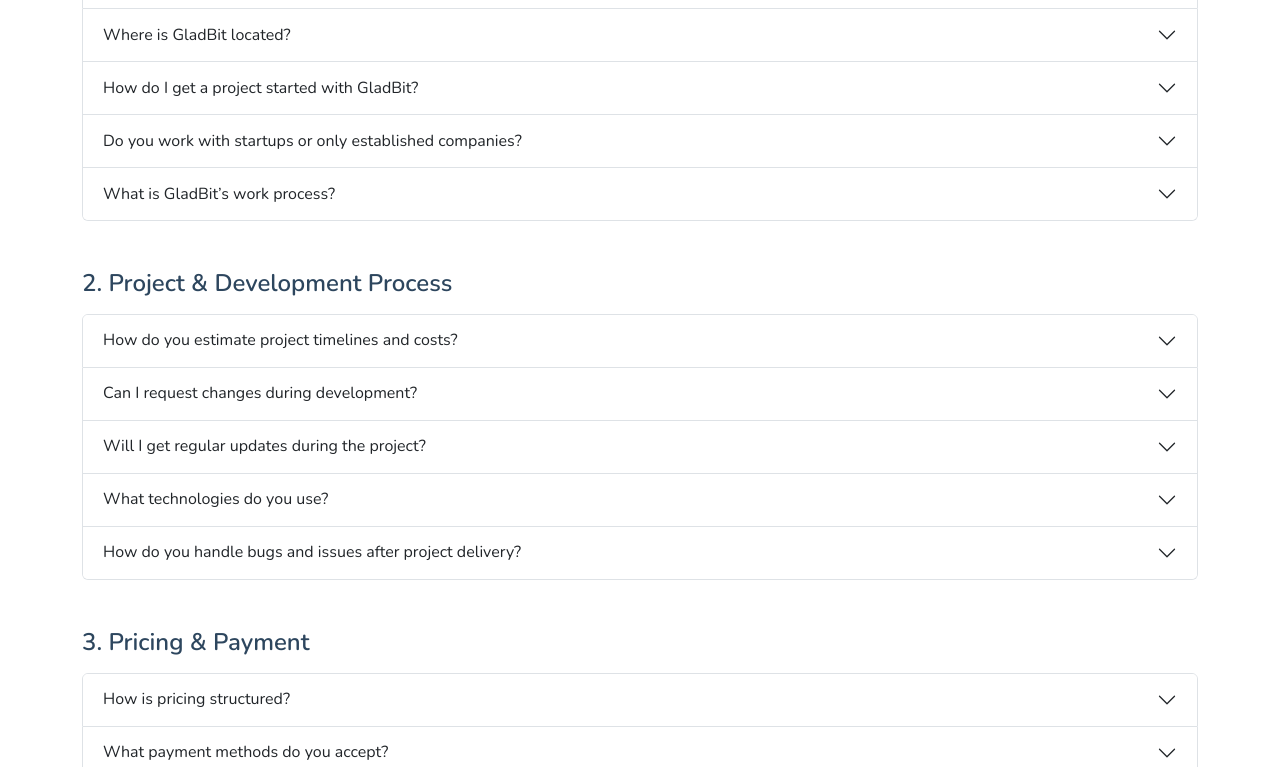
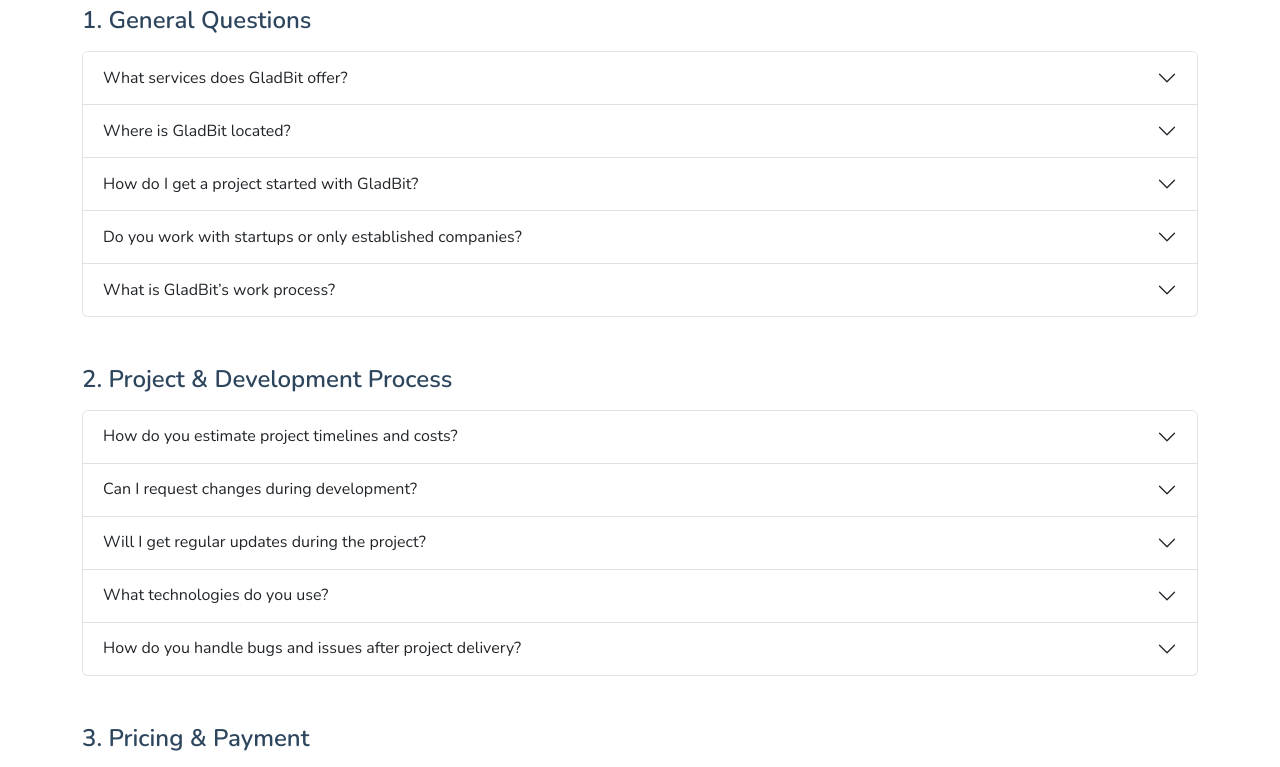
Before and after one commit to usmansaif/gladbit-dev, a plain HTML site: page faqs.html in a window 1280 px wide. Shown: the part 200-967 px from the top of the page. Drawn offline with nearby package versions, Linux system fonts and the light colour scheme; a web font is replaced by a local one.

Commit message:
site updated

```diff
--- a/faqs.html
+++ b/faqs.html
@@ -78,8 +78,8 @@
 
   <main class="main">
 
-        <section class="section py-5">
-        <div class="container" data-aos="fade-up">
+        <section class="section py-5 mt-5">
+        <div class="container mt-5" data-aos="fade-up">
             <h2 class="fw-bold mb-4 text-center">Frequently Asked Questions (FAQs)</h2>
 
             <!-- General Questions -->
```
Also changed, not shown: contact-us.html (+1 -1 lines).
